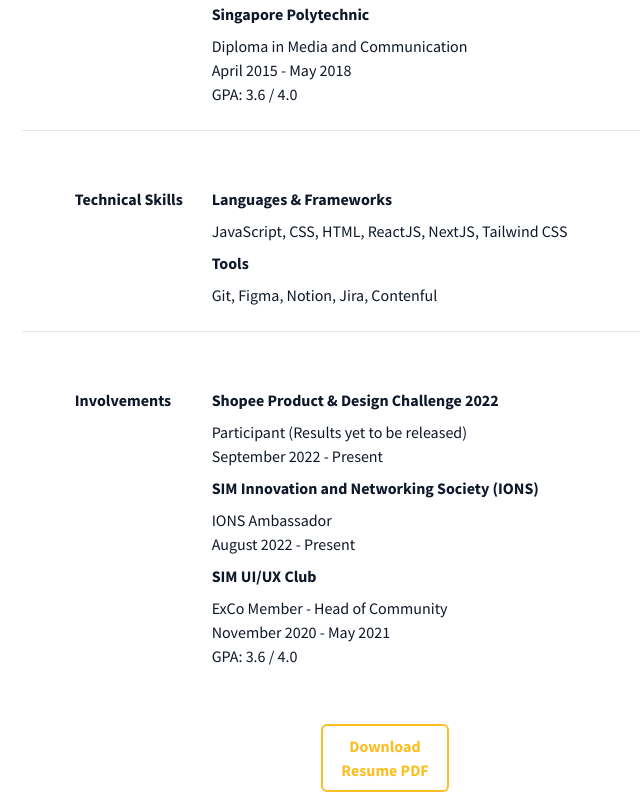
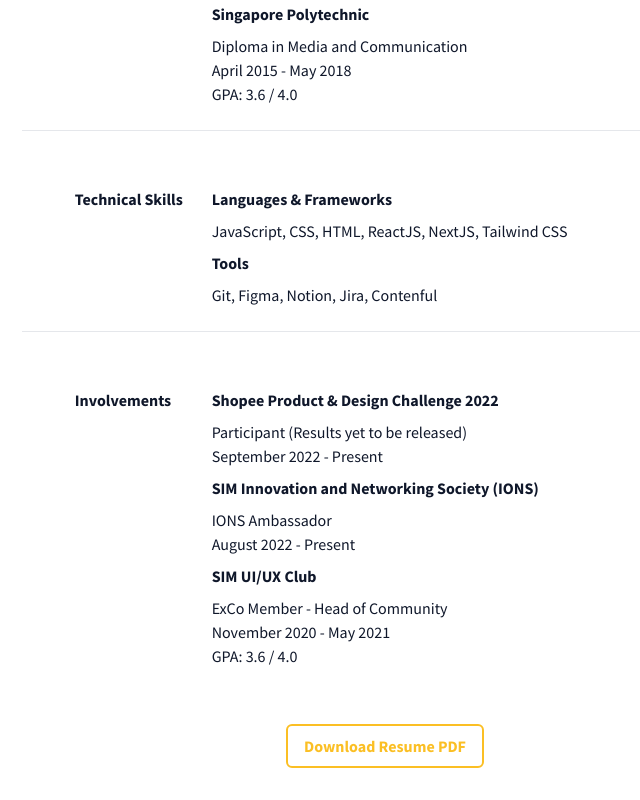
Before and after one commit to triciachow/test, a Next.js app: page /resume in a window 1280 px wide. Shown: the part 819-1619 px from the top of the page, without its empty margins (255-895 px from the left). Built offline with nearby package versions, Linux system fonts and the light colour scheme.

Commit message:
Add margin

```diff
--- a/components/Involvements.js
+++ b/components/Involvements.js
@@ -31,8 +31,8 @@ export default function Involvements() {
           </ul>
         </div>
       </div>
-      <div className="flex justify-center relative">
-        <button className="border-2 border-amber-400 rounded-md px-4 py-2 text-amber-400 font-bold hover:bg-amber-400 hover:text-white w-32">
+      <div className="flex justify-center relative mb-8">
+        <button className="border-2 border-amber-400 rounded-md px-4 py-2 text-amber-400 font-bold hover:bg-amber-400 hover:text-white">
           Download Resume PDF
         </button>
       </div>
```
